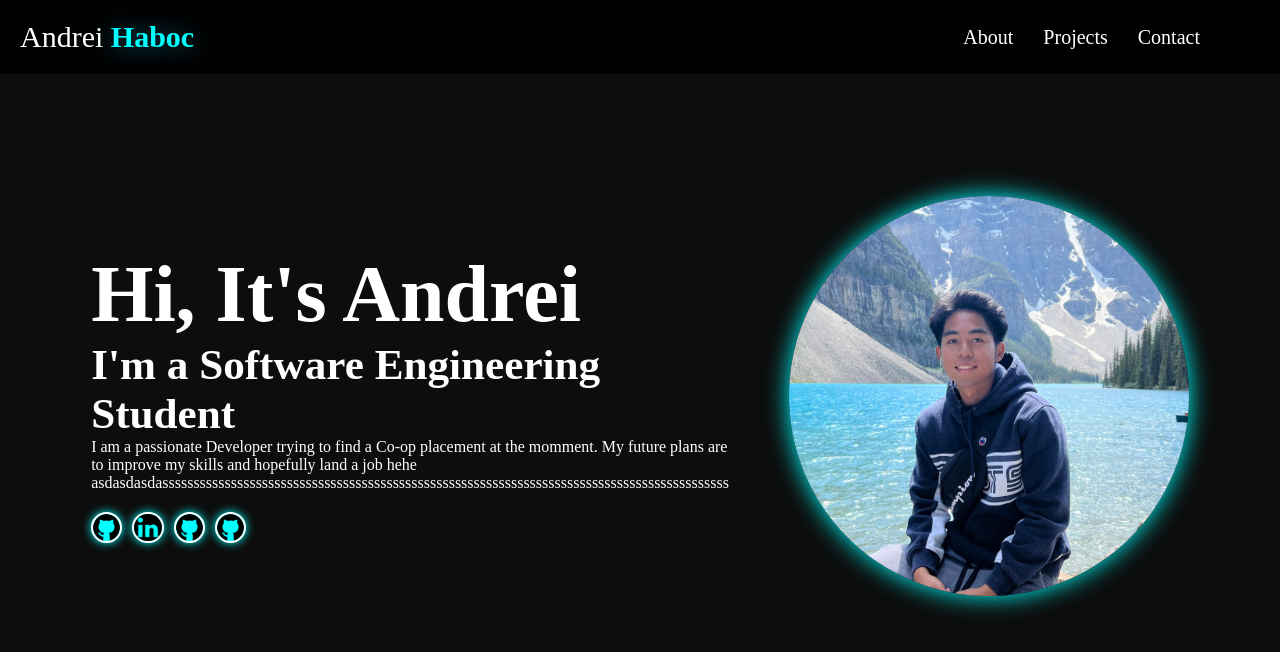
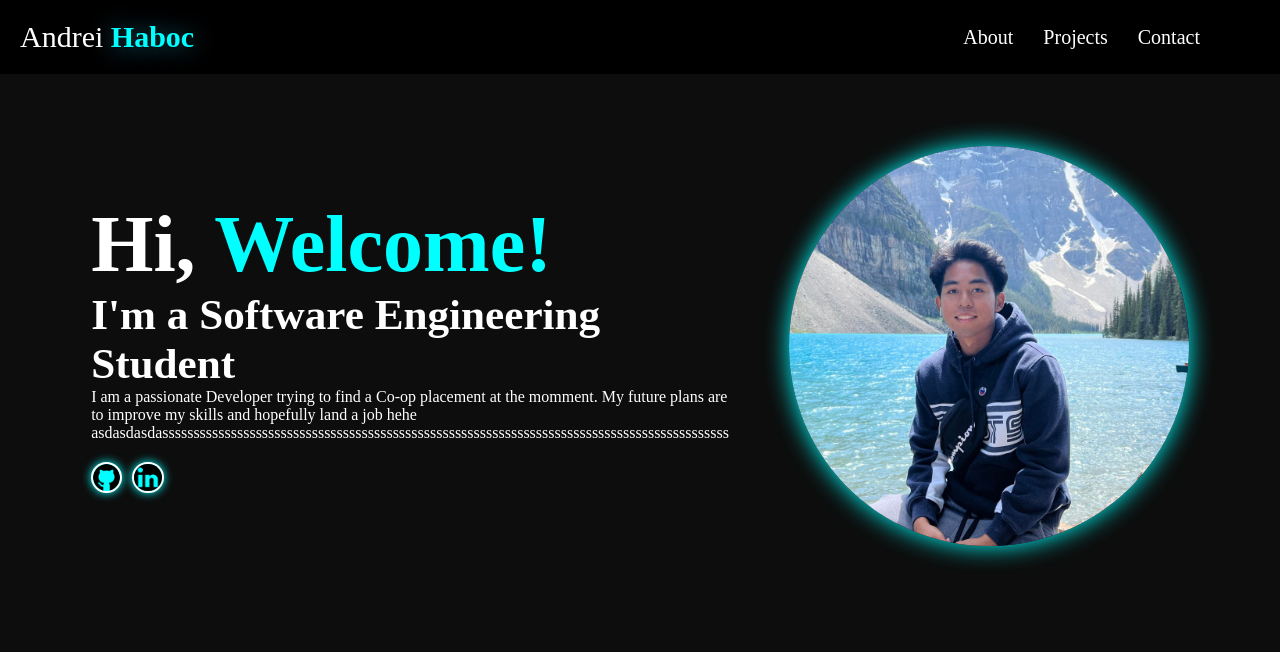
Before and after one commit to andreipogi2727/React-Portfolio, a React (Vite) app: page / in a window 1280 px wide. Shown: the top 652 px of the page. Built offline with nearby package versions, Linux system fonts and the light colour scheme.

Commit message:
Added animation on the span element

```diff
--- a/src/components/Home/Home.tsx
+++ b/src/components/Home/Home.tsx
@@ -10,7 +10,9 @@ const Home = () => {
       <section id="home">
         <div className="home">
           <div className="leftside">
-            <h1>Hi, It's Andrei</h1>
+            <h1>
+              Hi, <span className="text-animation"></span>
+            </h1>
             <h2>I'm a Software Engineering Student</h2>
             <p>
               I am a passionate Developer trying to find a Co-op placement at
@@ -22,14 +24,8 @@ const Home = () => {
               <a href="https://github.com/andreipogi2727">
                 <img src={Github}></img>
               </a>
-              <a href="https://github.com/andreipogi2727">
+              <a href="https://www.linkedin.com/in/andrei-haboc-7b8583291/">
                 <img src={Linkedin}></img>
-              </a>
-              <a href="https://github.com/andreipogi2727">
-                <img src={Github}></img>
-              </a>
-              <a href="https://github.com/andreipogi2727">
-                <img src={Github}></img>
               </a>
             </div>
           </div>
--- a/src/components/Home/home.css
+++ b/src/components/Home/home.css
@@ -1,5 +1,5 @@
 .home{
-    margin-top: 100px;
+    margin-top: 50px;
      display: flex;
     align-items: center;
     gap: 60px;
@@ -61,5 +61,41 @@ section{
 
     transform: scale(1.3) rotate(30deg) translateY(-5px);
 
+}
+.text-animation::before {
+    position: relative;
+    content: "It's Andrei";
+    animation: words 10s infinite;
+}
 
+
+@keyframes words {
+    50% {
+        content: "It's Andrei";
+        color: aqua;
+    }
+    50%, 100% {
+        content: "Welcome!";
+        color: aqua;
+
+    }
 }
+/* Typing animation
+
+@keyframes cursor {
+    to {
+        border-left: 2px solid red;
+    }
+}
+
+
+
+@keyframes typing {
+    10%, 15%, 30%, 35%, 50%, 55%, 70%, 75%, 90%, 95% {
+        width: 0;
+    }
+    5%, 20%, 25%, 40%, 45%, 60%, 65%, 80%, 85% {
+        width: calc(100% + 8px);
+    }
+}
+*/
```
